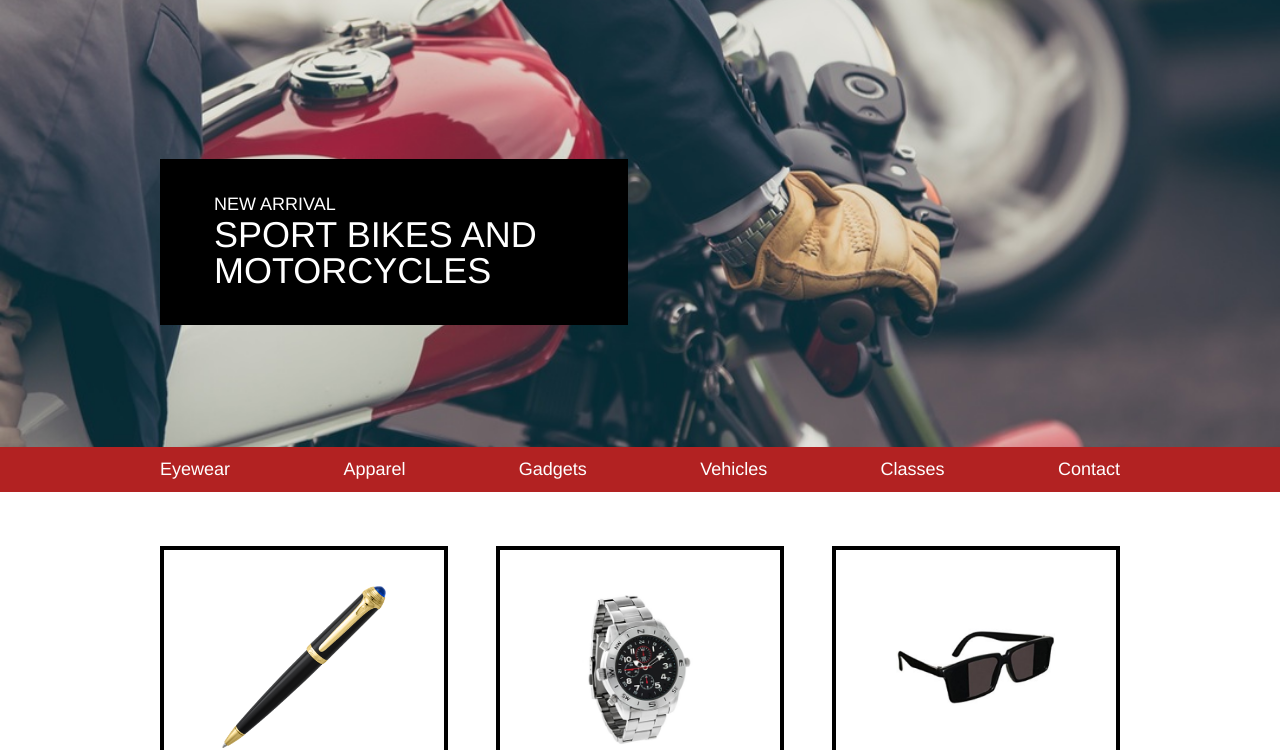
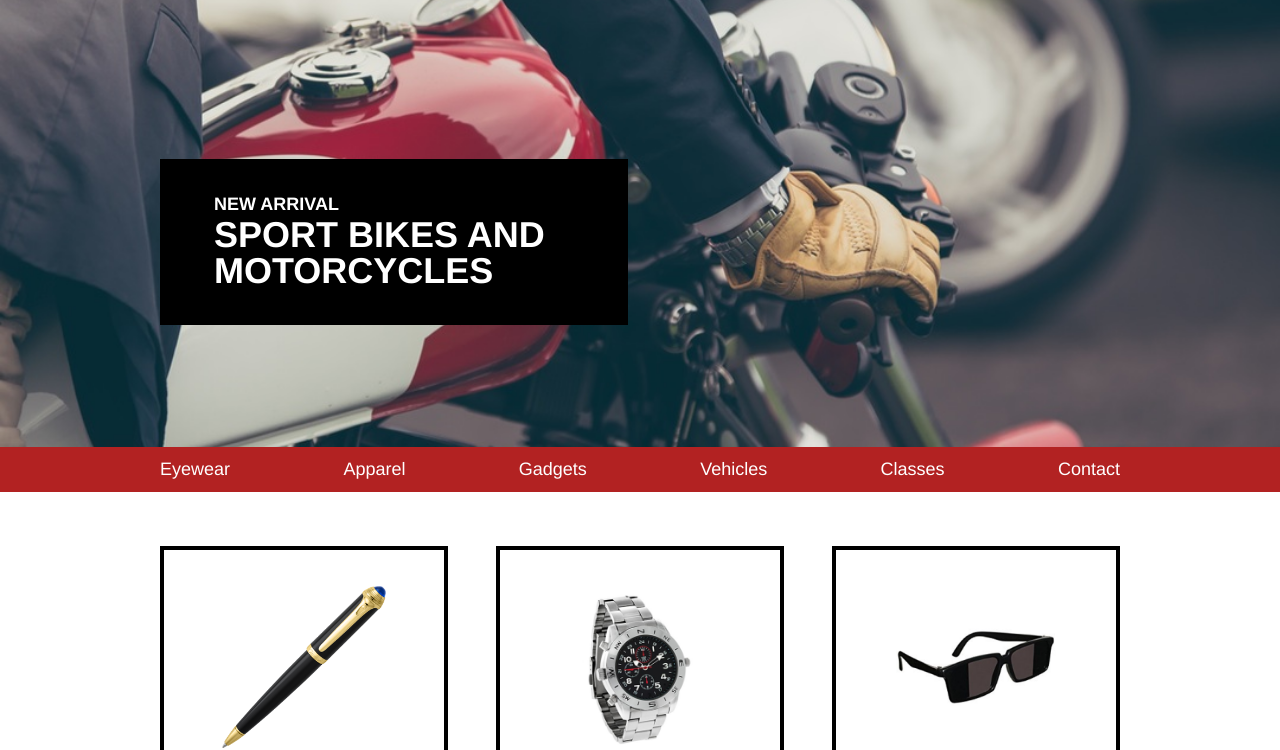
Before and after one commit to Grimaldi79/secret-agent-supply, a plain HTML site: page index.html in a window 1280 px wide. Shown: the part 54-804 px from the top of the page. Drawn offline with Linux system fonts and the light colour scheme.

Commit message:
Page complete.

```diff
--- a/resources/css/style.css
+++ b/resources/css/style.css
@@ -1,6 +1,8 @@
 
 html{
   font-size: 18px;
+  }
+body{
   font-family: Helvetica;
   color: white;
 }
@@ -50,7 +52,7 @@ div{
   margin-bottom: 4rem;
   padding: 2rem 3rem;
 }
-.new-arrival h1 h3{
+.new-arrival h1, h3{
   font-weight: bold;
 
 }
```
